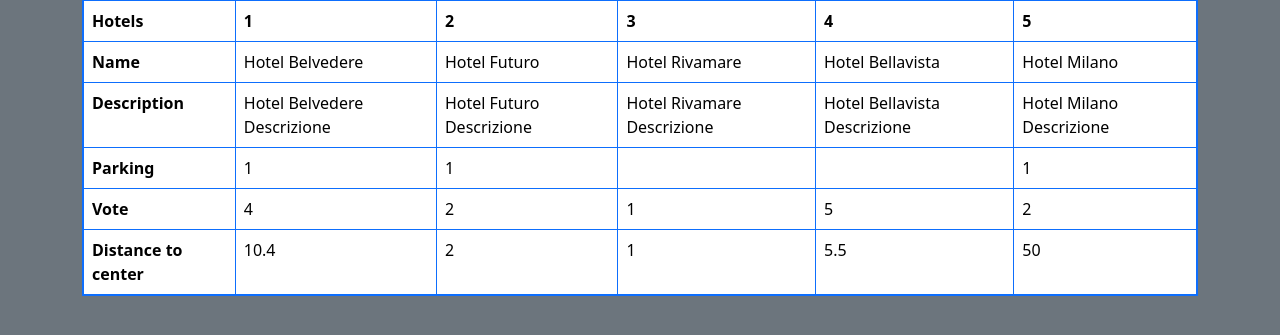
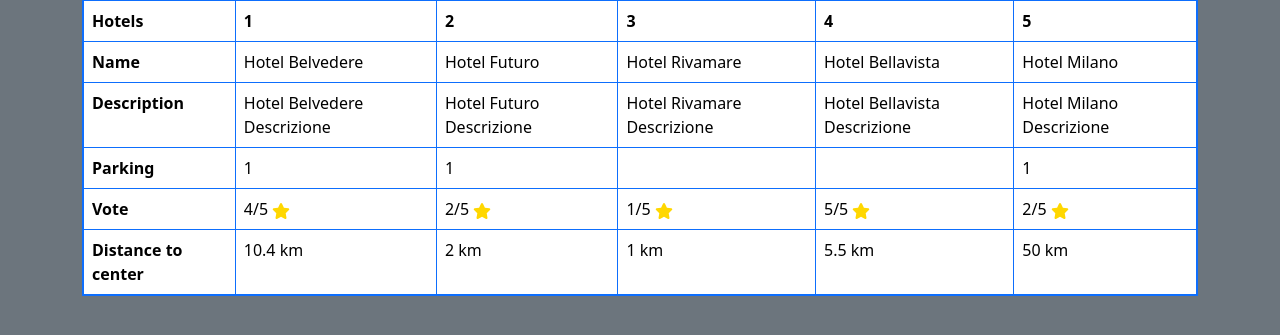
Before and after one commit to FabioVasi/php-hotel, a PHP site: page / in a window 1280 px wide. Shown: the part 241-576 px from the top of the page. Run offline with PHP 8.4, Linux system fonts and the light colour scheme.

Commit message:
add star

```diff
--- a/index.php
+++ b/index.php
@@ -64,6 +64,11 @@ $hotels = [
     <meta name="viewport" content="width=device-width, initial-scale=1.0">
     <title>PHP Hotels</title>
     <link href="https://cdn.jsdelivr.net/npm/bootstrap@5.3.2/dist/css/bootstrap.min.css" rel="stylesheet" integrity="sha384-T3c6CoIi6uLrA9TneNEoa7RxnatzjcDSCmG1MXxSR1GAsXEV/Dwwykc2MPK8M2HN" crossorigin="anonymous">
+    <style>
+        .icon{
+            fill: gold;
+        }
+    </style>
 </head>
 <body class="bg-secondary">
 
@@ -111,13 +116,15 @@ $hotels = [
                         <tr>
                             <th scope="row">Vote</th>
                             <?php foreach($hotels as $hotel) : ?>
-                                <td class="border-start border-primary"><?= $hotel['vote'] ?></td>
+                                <td class="border-start border-primary">
+                                    <?= $hotel['vote'] ?>/5 <svg class="icon" xmlns="http://www.w3.org/2000/svg" height="1em" viewBox="0 0 576 512"><!--! Font Awesome Free 6.4.2 by @fontawesome - https://fontawesome.com License - https://fontawesome.com/license (Commercial License) Copyright 2023 Fonticons, Inc. --><path d="M316.9 18C311.6 7 300.4 0 288.1 0s-23.4 7-28.8 18L195 150.3 51.4 171.5c-12 1.8-22 10.2-25.7 21.7s-.7 24.2 7.9 32.7L137.8 329 113.2 474.7c-2 12 3 24.2 12.9 31.3s23 8 33.8 2.3l128.3-68.5 128.3 68.5c10.8 5.7 23.9 4.9 33.8-2.3s14.9-19.3 12.9-31.3L438.5 329 542.7 225.9c8.6-8.5 11.7-21.2 7.9-32.7s-13.7-19.9-25.7-21.7L381.2 150.3 316.9 18z"/></svg>
+                                </td>
                             <?php endforeach; ?>
                         </tr>
                         <tr>
                             <th scope="row">Distance to center</th>
                             <?php foreach($hotels as $hotel) : ?>
-                                <td class="border-start border-primary"><?= $hotel['distance_to_center'] ?></td>
+                                <td class="border-start border-primary"><?= $hotel['distance_to_center'] ?> km</td>
                             <?php endforeach; ?>
                         </tr>
                     </tbody>
```
